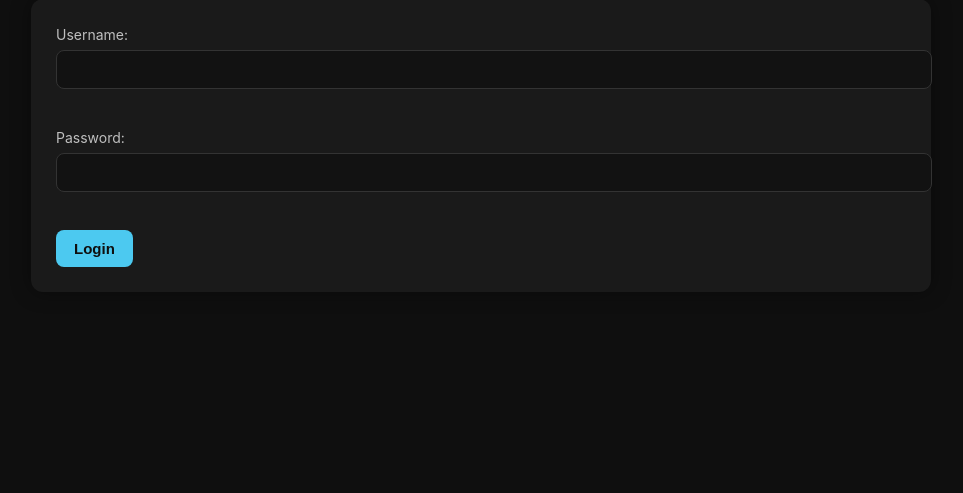
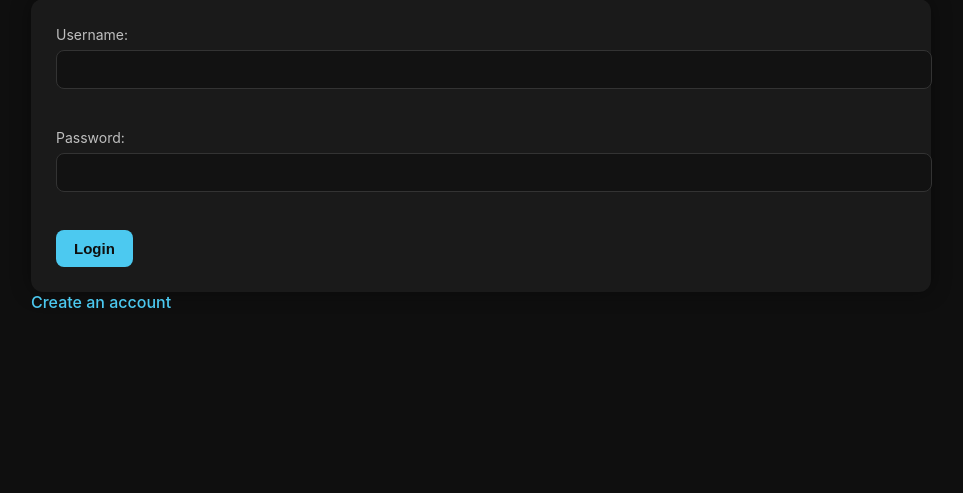
Before and after one commit to OrangeXR/CSCI-4317-SEII-Project, a Flask app: page /login in a window 1280 px wide. Shown: the part 121-614 px from the top of the page, without its empty margins (159-1122 px from the left). Run offline with Flask 3, Linux system fonts and the light colour scheme.

Commit message:
Added link for new user registration

```diff
--- a/src/templates/login.html
+++ b/src/templates/login.html
@@ -15,4 +15,5 @@
 
     <button type="submit">Login</button>
 </form>
+<a href="{{ url_for('register') }}">Create an account</a>
 {% endblock %}
```
